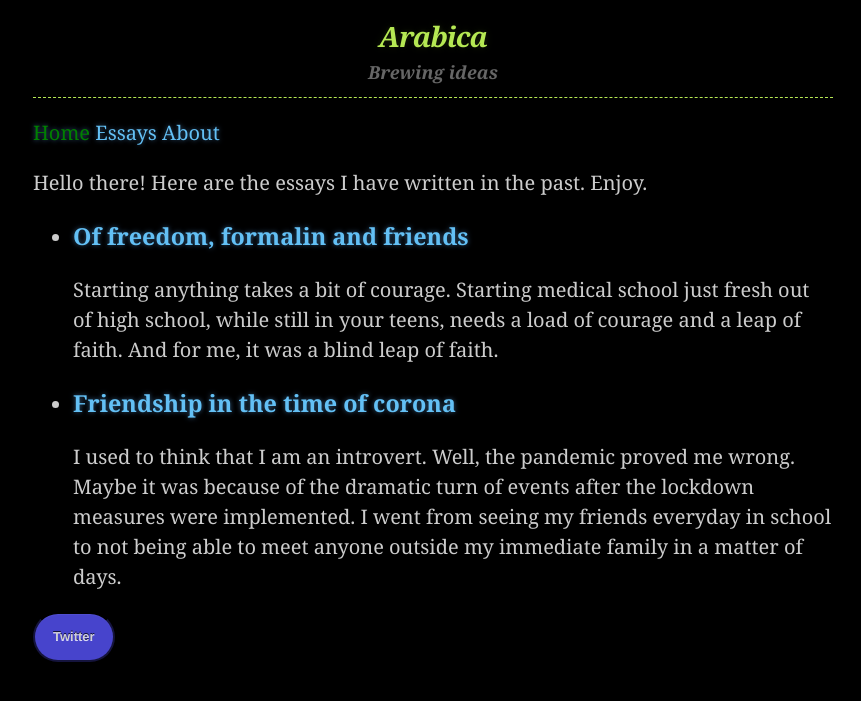
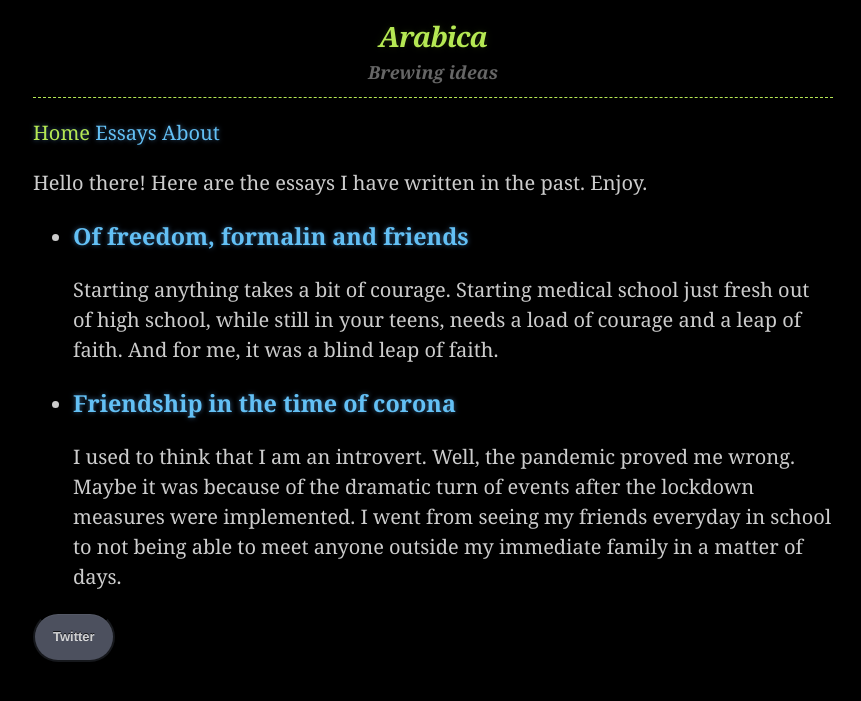
Before and after one commit to habasweiny/habasweiny.github.io, a Jekyll site: the page built from index.html, in a window 1280 px wide. Shown: the top 701 px of the page, without its empty margins (207-1068 px from the left). Built offline with Jekyll 4.4.1, drawn with Linux system fonts in a browser that asks for light colours.

Commit message:
Update main.scss

```diff
--- a/_sass/main.scss
+++ b/_sass/main.scss
@@ -15,7 +15,6 @@ color: #ccc;
 
 header {
   margin: 0 auto;
-  background: rgba(0, 0, 0, 0.1);
   width: 100%;
   border-bottom: 1px dashed #b5e853;
   padding: 10px 0;
@@ -34,8 +33,7 @@ header h1 {
                0 0 10px rgba(181, 232, 83, 0.1);
   letter-spacing: -1px;
   font-style: italic;
-
-  }
+ }
 
 
 
@@ -51,7 +49,7 @@ header h2 {
 
 .btn {
   display: inline-block;
-  background: #4744cc ;
+  background: #4c505e ;
   padding: 8px 18px;
   border-radius: 50px;
   border: 2px solid rgba(0, 0, 0, 0.7);
@@ -67,7 +65,7 @@ header h2 {
 }
 
 .current {
-  color: green;
+  color: #b5e853;
 }
 
 a {
```
